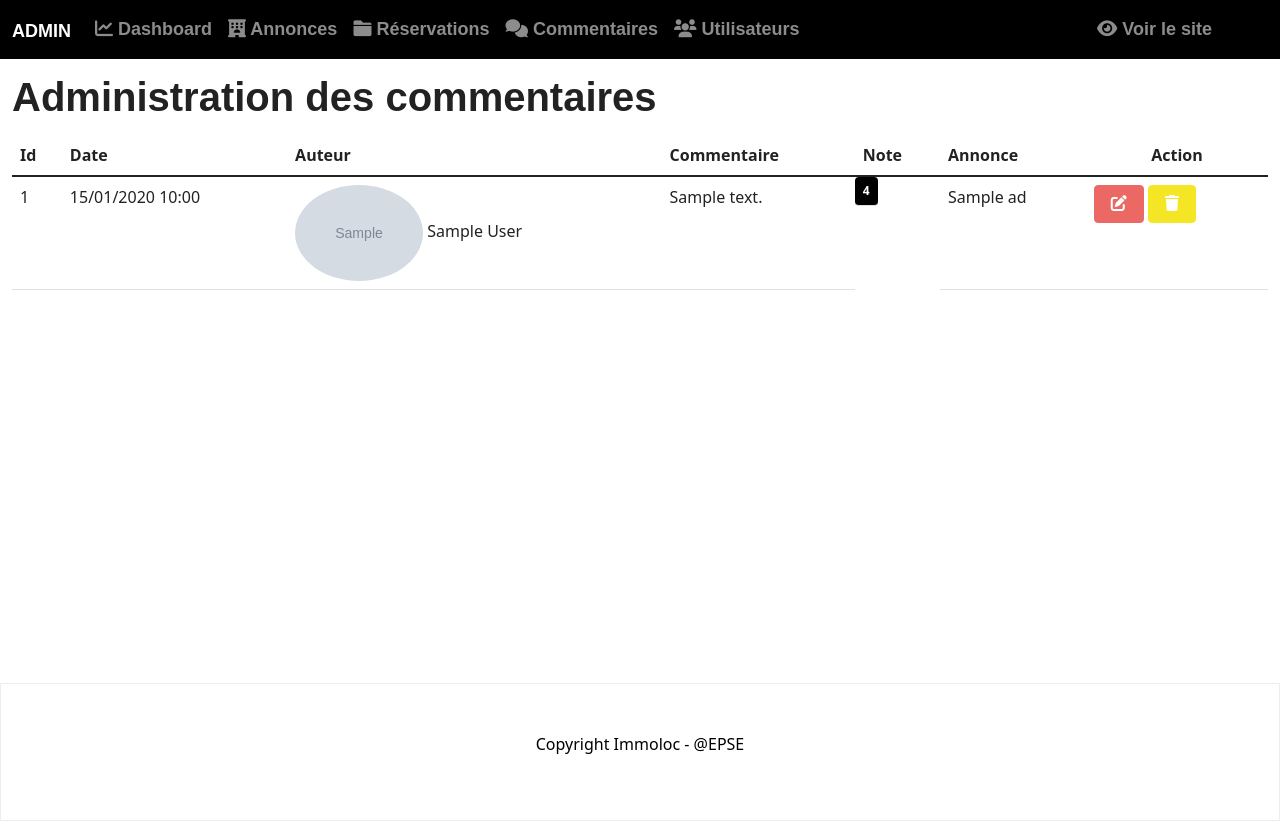
After one commit to Nandoby/Immoloc, a Symfony app: template templates/admin/comment/index.html.twig in a window 1280 px wide. The commit adds this page. Run offline with Twig, Linux system fonts and the light colour scheme; the template is opened without the code that fills it: most values are stand-ins (such as "Sample title", 1, 10 or a date in 2020); grey boxes marked "Sample" are stand-in pictures; some libraries are stand-ins or nearby versions; some web fonts are replaced.

Commit message:
administration des commentaires final

```diff
--- a/assets/controllers 2.json
+++ /dev/null
@@ -1,4 +0,0 @@
-{
-    "controllers": [],
-    "entrypoints": []
-}
--- a/src/Controller/BookingController.php
+++ b/src/Controller/BookingController.php
@@ -23,6 +23,10 @@ class BookingController extends AbstractController
     public function book(Request $request, Ad $ad, EntityManagerInterface $manager): Response
     {
         $booking = new Booking();
+        // Pour choisir les groupes de validation, on peut passer directement dans le controller
+//        $form = $this->createForm(BookingType::class, $booking, [
+//            "validation_groups" => ["Default","front"]
+//        ]);
         $form = $this->createForm(BookingType::class, $booking);
         $form->handleRequest($request);
 
--- a/src/Form/BookingType.php
+++ b/src/Form/BookingType.php
@@ -37,6 +37,10 @@ class BookingType extends ApplicationType
     {
         $resolver->setDefaults([
             'data_class' => Booking::class,
+            'validation_groups' => [
+                'Default',
+                'front'
+            ]
         ]);
     }
 }
--- /dev/null
+++ b/templates/admin/base.html.twig
@@ -0,0 +1,27 @@
+<!DOCTYPE html>
+<html lang="fr">
+<head>
+    <meta charset="UTF-8">
+    <meta http-equiv="X-UA-Compatible" content="IE=edge">
+    <meta name="viewport" content="width=device-width, initial-scale=1.0">
+    <link rel="stylesheet" href="https://cdnjs.cloudflare.com/ajax/libs/font-awesome/6.0.0-beta2/css/all.min.css"
+          integrity="sha512-YWzhKL2whUzgiheMoBFwW8CKV4qpHQAEuvilg9FAn5VJUDwKZZxkJNuGM4XkWuk94WCrrwslk8yWNGmY1EduTA=="
+          crossorigin="anonymous" referrerpolicy="no-referrer"/>
+    <link rel="stylesheet" href="/css/bootstrap.min.css">
+    <link rel="stylesheet" href="/css/style.css">
+    <title>Immoloc - {% block title %}Administration{% endblock %}</title>
+    {% block stylesheets %}{% endblock %}
+</head>
+<body>
+{% include 'admin/partials/header.html.twig' %}
+<main>
+    {% block body %}{% endblock %}
+</main>
+
+{% include "admin/partials/footer.html.twig" %}
+{% block javascripts %}{% endblock %}
+<script src="https://cdn.jsdelivr.net/npm/bootstrap@5.1.3/dist/js/bootstrap.bundle.min.js"
+        integrity="sha384-ka7Sk0Gln4gmtz2MlQnikT1wXgYsOg+OMhuP+IlRH9sENBO0LRn5q+8nbTov4+1p"
+        crossorigin="anonymous"></script>
+</body>
+</html>
--- a/templates/admin_booking/edit.html.twig
+++ b/templates/admin/booking/edit.html.twig
@@ -16,5 +16,6 @@
                     <button type="submit" class="btn btn-success"><i class="fas fa-check"></i> Enregistrer la modification</button>
                 </div>
             </div>
+        {{ form_end(form) }}
     </div>
 {% endblock %}
--- /dev/null
+++ b/templates/admin/comment/index.html.twig
@@ -0,0 +1,38 @@
+{% extends "admin/base.html.twig" %}
+
+{% block title %}Administration des commentaires{% endblock %}
+
+{% block body %}
+    <div class="container-fluid">
+        <h1 class="my-3">Administration des commentaires</h1>
+        <table class="table table-hover">
+            <thead>
+            <tr>
+                <th>Id</th>
+                <th>Date</th>
+                <th>Auteur</th>
+                <th>Commentaire</th>
+                <th>Note</th>
+                <th>Annonce</th>
+                <th class="text-center">Action</th>
+            </tr>
+            </thead>
+            <tbody>
+            {% for comment in comments %}
+                <tr>
+                    <td>{{ comment.id }}</td>
+                    <td>{{ comment.createdAt | date('d/m/Y h:i') }}</td>
+                    <td><img src="{{ comment.author.picture }}" class="avatar avatar-micro"> {{ comment.author.fullName }}</td>
+                    <td>{{ comment.content }}</td>
+                    <td class="badge bg-dark">{{ comment.rating }}</td>
+                    <td>{{ comment.ad.title }}</td>
+                    <td>
+                        <a href="{{ path("admin_comments_edit", {"id": comment.id}) }}" class="btn btn-primary"><i class="fas fa-edit"></i></a>
+                        <a href="#" class="btn btn-warning"><i class="fas fa-trash"></i></a>
+                    </td>
+                </tr>
+            {% endfor %}
+            </tbody>
+        </table>
+    </div>
+{% endblock %}
--- /dev/null
+++ b/templates/admin/partials/footer.html.twig
@@ -0,0 +1,3 @@
+<footer class="mt-5 bg-light py-5 text-center">
+    <p>Copyright Immoloc - @EPSE</p>
+</footer>
--- /dev/null
+++ b/templates/admin/partials/header.html.twig
@@ -0,0 +1,63 @@
+<nav class="navbar navbar-expand-lg navbar-dark bg-dark">
+    <div class="container-fluid">
+        <a class="navbar-brand" href="#">Admin</a>
+        <button class="navbar-toggler" type="button" data-bs-toggle="collapse" data-bs-target="#navbarText"
+                aria-controls="navbarText" aria-expanded="false" aria-label="Toggle navigation">
+            <span class="navbar-toggler-icon"></span>
+        </button>
+        <div class="collapse navbar-collapse" id="navbarText">
+            <ul class="navbar-nav me-auto mb-2 mb-lg-0">
+                <li class="nav-item">
+                    <a class="nav-link" href="#"><i class="fas fa-chart-line"></i> Dashboard</a>
+                </li>
+                <li class="nav-item">
+                    <a class="nav-link" href="#"><i class="fas fa-hotel"></i> Annonces</a>
+                </li>
+                <li class="nav-item">
+                    <a class="nav-link" href="#"><i class="fas fa-folder"></i> Réservations</a>
+                </li>
+                <li class="nav-item">
+                    <a class="nav-link" href="{{ path("admin_comments_index") }}"><i class="fas fa-comments"></i> Commentaires</a>
+                </li>
+                <li class="nav-item">
+                    <a class="nav-link" href="#"><i class="fas fa-users"></i> Utilisateurs</a>
+                </li>
+            </ul>
+            <ul class="navbar-nav ms-auto me-5">
+                <li class="nav-item">
+                    <a href="{{ path('homepage') }}" target="_blank" class="nav-link"><i class="fas fa-eye"></i> Voir le
+                        site</a>
+                </li>
+                {% if app.user %}
+                    <li class="nav-item dropdown">
+                        <a href="#" class="nav-link dropdown-toggle" data-bs-toggle="dropdown" aria-expanded="false"
+                           id="accountDropdownLink">
+                            {% if app.user.picture %}
+                                <img src="/uploads/{{ app.user.picture }}" class="avatar avatar-mini"
+                                     alt="Avatar de {{ app.user.fullName }}">
+                            {% else %}
+                                <img src="http://placehold.it/64x64" class="avatar avatar-mini"
+                                     alt="Avatar de {{ app.user.fullName }}">
+                            {% endif %}
+                            {{ app.user.fullName }}
+                        </a>
+                        <div class="dropdown-menu dropdown-menu-right" aria-labelledby="accountDropdownLink">
+                            <a href="#" class="dropdown-item">Déconnexion</a>
+                        </div>
+                    </li>
+                {% endif %}
+            </ul>
+
+        </div>
+    </div>
+</nav>
+{# dump(app.flashes) #}
+    {% for label, messages in app.flashes %}
+        <div class="container">
+            <div class="alert alert-{{ label }}">
+                {% for message in messages %}
+                    <p>{{ message | raw }}</p>
+                {% endfor %}
+            </div>
+        </div>
+    {% endfor %}
```
Also changed, not shown: assets/app 2.js (deleted, +0 -12 lines), assets/bootstrap 2.js (deleted, +0 -11 lines), src/Controller/AdminBookingController.php (+21 -4 lines), src/Controller/AdminCommentController.php (added, +73 -0 lines), templates/admin/comment/edit.html.twig (added, +17 -0 lines), src/DataFixtures/test.js (added), templates/admin/booking/index.html.twig (renamed from templates/admin_booking/index.html.twig).
